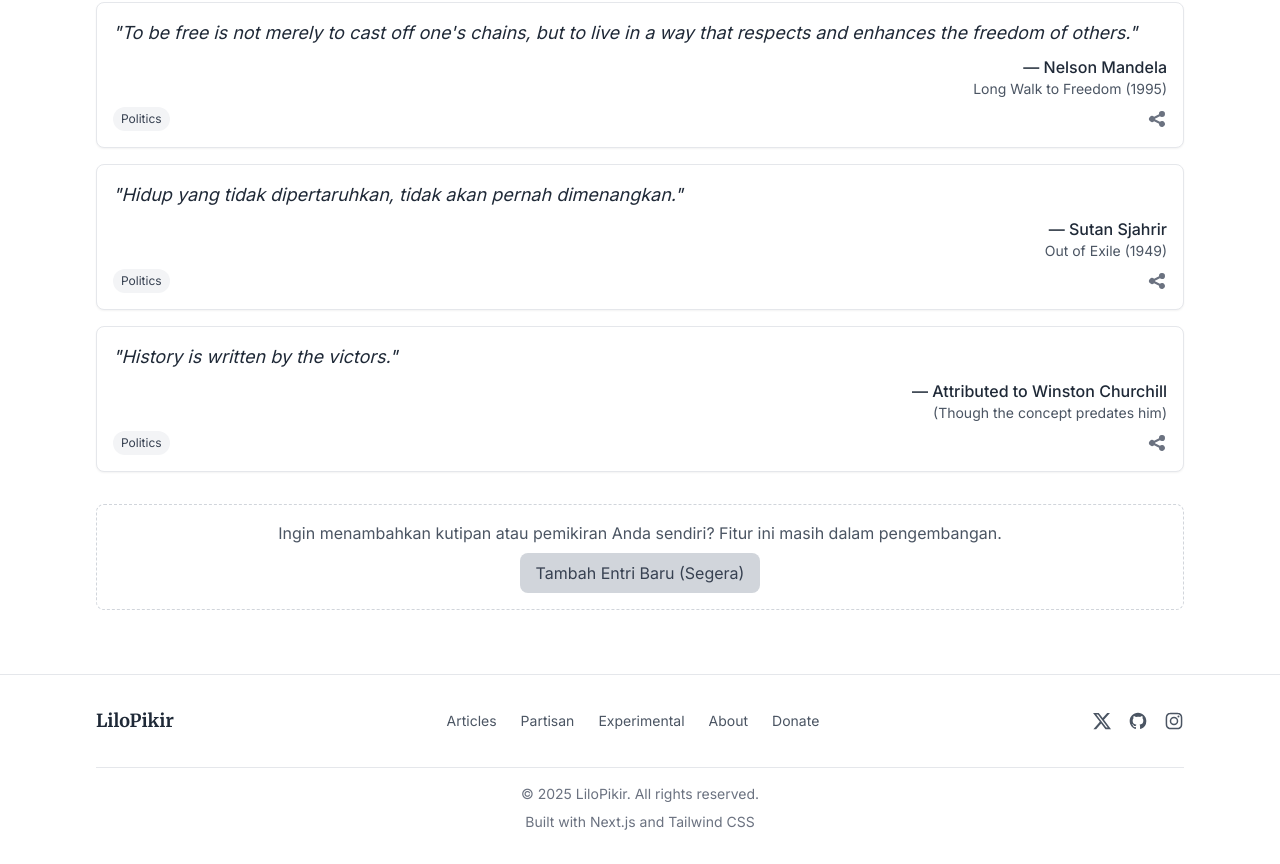
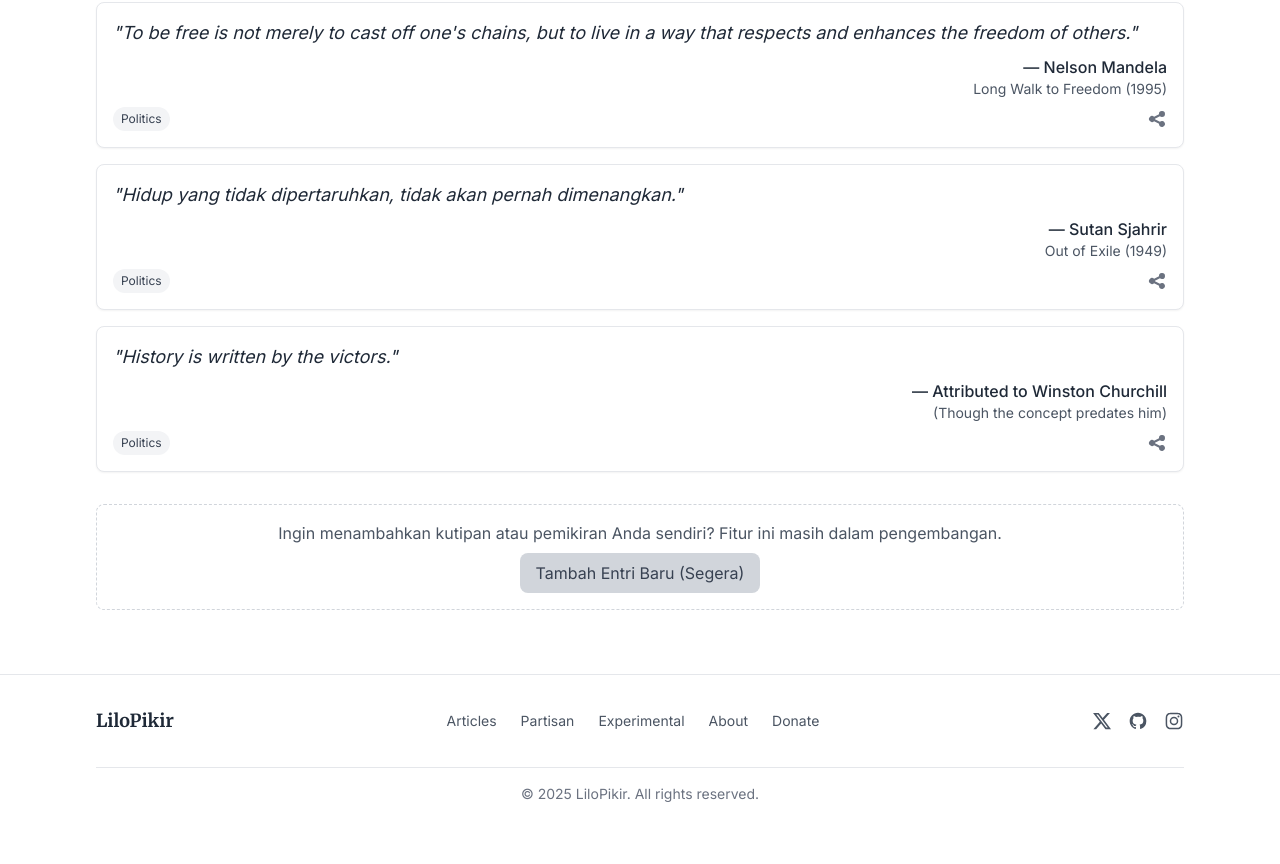
Before and after one commit to AndreasKrist/lilomelawan, a Next.js app: page /experimental in a window 1280 px wide. Shown: the part 9282-10146 px from the top of the page. After the commit the page ends 10118 px from the top, so only its background shows below. Built offline with nearby package versions, Linux system fonts and the light colour scheme.

Commit message:
Update Footer.js

```diff
--- a/components/layout/Footer.js
+++ b/components/layout/Footer.js
@@ -86,26 +86,6 @@ export default function Footer() {
 
         <div className="mt-8 pt-4 border-t border-gray-200 dark:border-gray-800 text-center text-sm text-gray-500 dark:text-gray-400">
           <p>© {currentYear} LiloPikir. All rights reserved.</p>
-          <p className="mt-2">
-            Built with {' '}
-            <a
-              href="https://nextjs.org"
-              target="_blank"
-              rel="noopener noreferrer"
-              className="hover:text-red-600 dark:hover:text-red-400 transition"
-            >
-              Next.js
-            </a> {' '}
-            and {' '}
-            <a
-              href="https://tailwindcss.com"
-              target="_blank"
-              rel="noopener noreferrer"
-              className="hover:text-red-600 dark:hover:text-red-400 transition"
-            >
-              Tailwind CSS
-            </a>
-          </p>
         </div>
       </div>
     </footer>
```
